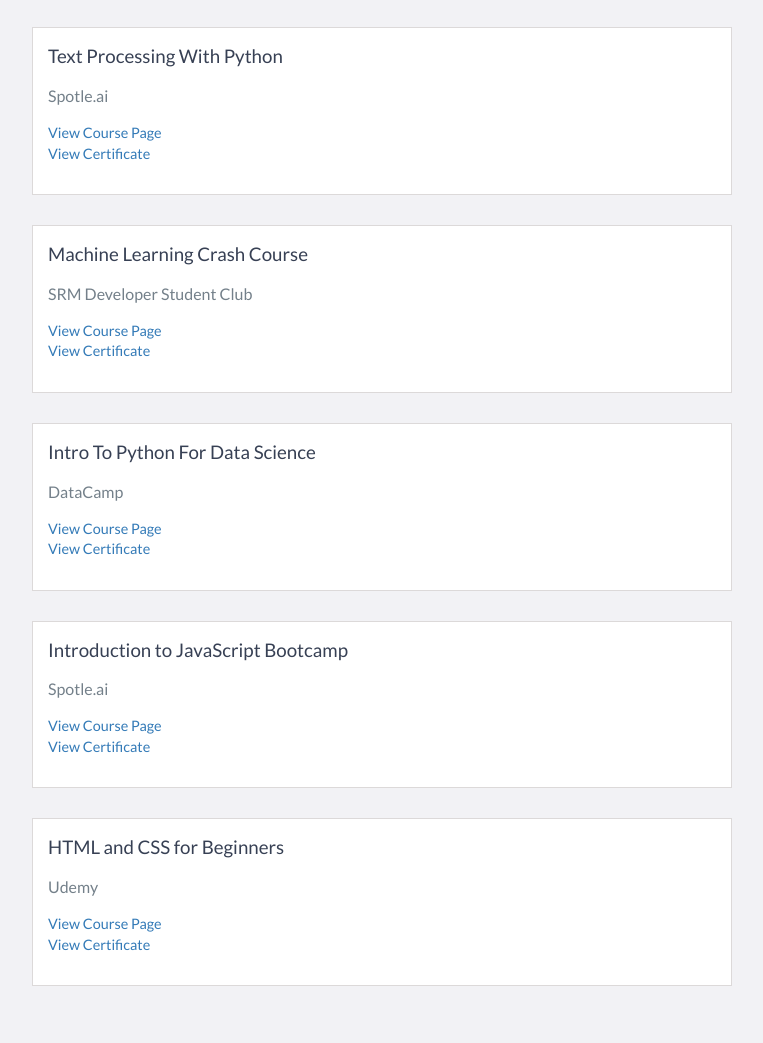
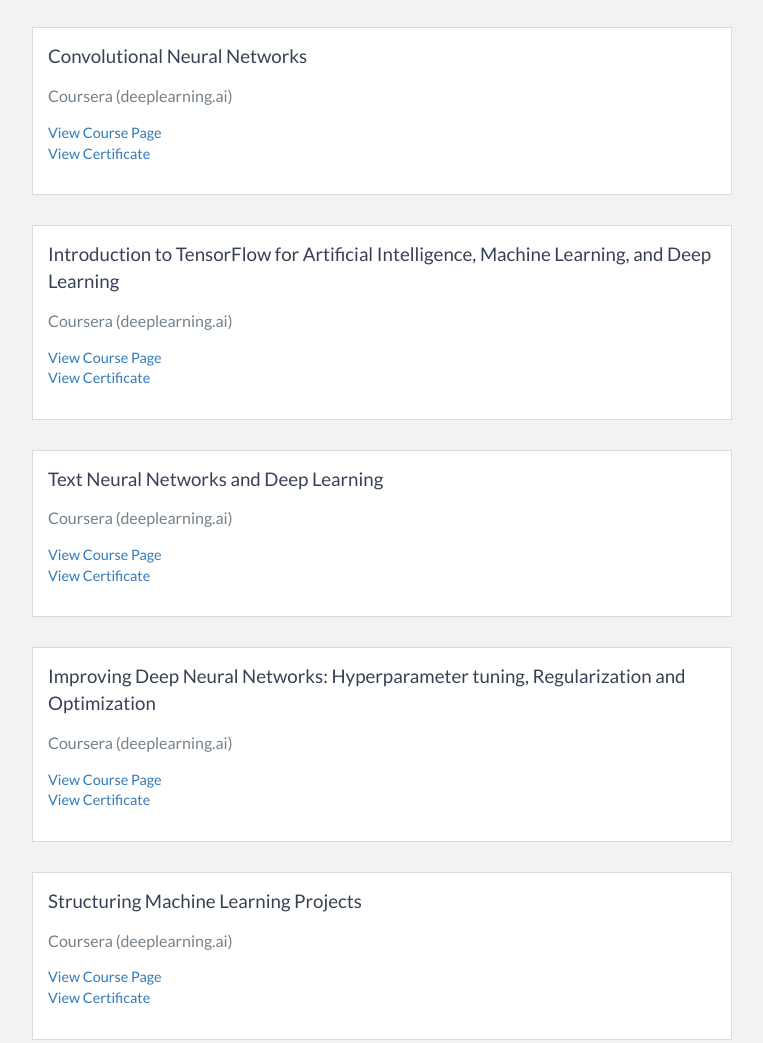
Before and after one commit to Arjunp24/cv, a website: page index.html in a window 1280 px wide. Shown: the part 6433-7476 px from the top of the page, without its empty margins (258-1021 px from the left). Drawn offline with nearby package versions, Linux system fonts and the light colour scheme.

Commit message:
updated certifications

```diff
--- a/index.html
+++ b/index.html
@@ -373,30 +373,37 @@
     	<!-- End .optional-section-block -->
 
     	<div class="optional-section-block">
-        	<h3>Text Processing With Python</h3>
-		<h4> Spotle.ai </h4>
-        	<p> <a href="https://spotle.ai/learn/python-text"> View Course Page </a> <br> <a href="https://drive.google.com/file/d/1ea-nuvTtcvu0iU2hv38gqS0fSx1isMAM/view?usp=sharing"> View Certificate </a> </p>
+        	<h3>Convolutional Neural Networks</h3>
+		<h4> Coursera (deeplearning.ai) </h4>
+        	<p> <a href="https://www.coursera.org/learn/convolutional-neural-networks"> View Course Page </a> <br> <a href="https://coursera.org/share/5a3172a8c7257ec6c35f2403850968f7"> View Certificate </a> </p>
+    	</div>
+    	<!-- End .optional-section-block -->
+
+	<div class="optional-section-block">
+        	<h3>Introduction to TensorFlow for Artificial Intelligence, Machine Learning, and Deep Learning</h3>
+		<h4> Coursera (deeplearning.ai) </h4>
+        	<p> <a href="https://www.coursera.org/learn/introduction-tensorflow"> View Course Page </a> <br> <a href="https://coursera.org/share/2ff1fa9568fe70c62d610b7155161937"> View Certificate </a> </p>
+    	</div>
+    	<!-- End .optional-section-block -->
+
+	<div class="optional-section-block">
+        	<h3>Text Neural Networks and Deep Learning</h3>
+		<h4> Coursera (deeplearning.ai) </h4>
+        	<p> <a href="https://www.coursera.org/learn/neural-networks-deep-learning"> View Course Page </a> <br> <a href="https://coursera.org/share/f1da46054ef0f30d46df3da123ff0b44"> View Certificate </a> </p>
     	</div>
     	<!-- End .optional-section-block -->
 
     	<div class="optional-section-block">
-        	<h3>Machine Learning Crash Course</h3>
-		<h4> SRM Developer Student Club </h4>
-        	<p> <a href="https://developers.google.com/machine-learning/crash-course"> View Course Page </a> <br> <a href="https://drive.google.com/file/d/1UVILGIPynfuMg3nJets1ZpoFPsZ-ML-n/view?usp=sharing"> View Certificate </a> </p>
+        	<h3>Improving Deep Neural Networks: Hyperparameter tuning, Regularization and Optimization</h3>
+		<h4> Coursera (deeplearning.ai) </h4>
+        	<p> <a href="https://www.coursera.org/learn/deep-neural-network"> View Course Page </a> <br> <a href="https://coursera.org/share/9b1e59d7e36e7e157e3a1cdc3182f732"> View Certificate </a> </p>
     	</div>
     	<!-- End .optional-section-block -->
 
     	<div class="optional-section-block">
-        	<h3>Intro To Python For Data Science</h3>
-		<h4> DataCamp </h4>
-        	<p> <a href="https://learn.datacamp.com/courses/intro-to-python-for-data-science"> View Course Page </a> <br> <a href="https://drive.google.com/file/d/19l6i8jaj5fQMf88zxn7bTA9QSKVfbNP0/view?usp=sharing"> View Certificate </a> </p>
-    	</div>
-    	<!-- End .optional-section-block -->
-
-    	<div class="optional-section-block">
-        	<h3>Introduction to JavaScript Bootcamp</h3>
-		<h4> Spotle.ai </h4>
-        	<p> <a href="https://spotle.ai/learn/javascript"> View Course Page </a> <br> <a href="https://drive.google.com/file/d/1dnUJzdXmjG0iDQdiC31_uekV-GltDmye/view?usp=sharing"> View Certificate </a> </p>
+        	<h3>Structuring Machine Learning Projects</h3>
+		<h4> Coursera (deeplearning.ai) </h4>
+        	<p> <a href="https://www.coursera.org/learn/machine-learning-projects"> View Course Page </a> <br> <a href="https://coursera.org/share/7505bf14e4f5b51b8efb87f8bd0731fe"> View Certificate </a> </p>
     	</div>
     	<!-- End .optional-section-block -->
 
@@ -404,6 +411,13 @@
         	<h3>HTML and CSS for Beginners</h3>
 		<h4> Udemy </h4>
         	<p> <a href="https://www.udemy.com/course/html-and-css-for-beginners-crash-course-learn-fast-easy/"> View Course Page </a> <br> <a href="https://drive.google.com/file/d/1h2j3vYTt6y-Cs9ZsVl-YYSboTiRZ83qe/view?usp=sharing"> View Certificate </a> </p>
+    	</div>
+    	<!-- End .optional-section-block -->
+
+	<div class="optional-section-block">
+        	<h3>Machine Learning Crash Course</h3>
+		<h4> SRM Developer Student Club </h4>
+        	<p> <a href="https://developers.google.com/machine-learning/crash-course"> View Course Page </a> <br> <a href="https://drive.google.com/file/d/1UVILGIPynfuMg3nJets1ZpoFPsZ-ML-n/view?usp=sharing"> View Certificate </a> </p>
     	</div>
     	<!-- End .optional-section-block -->
 
```
